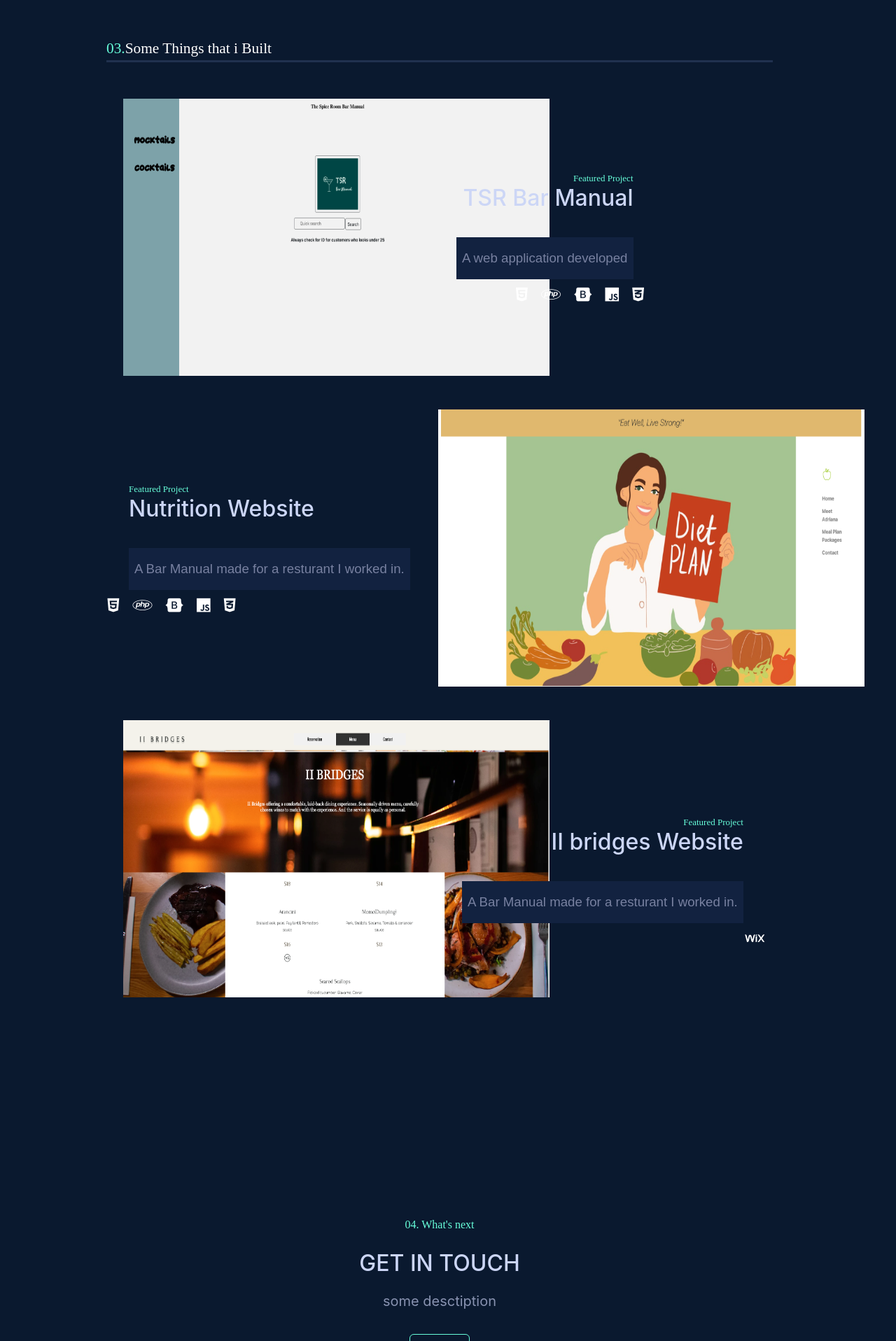
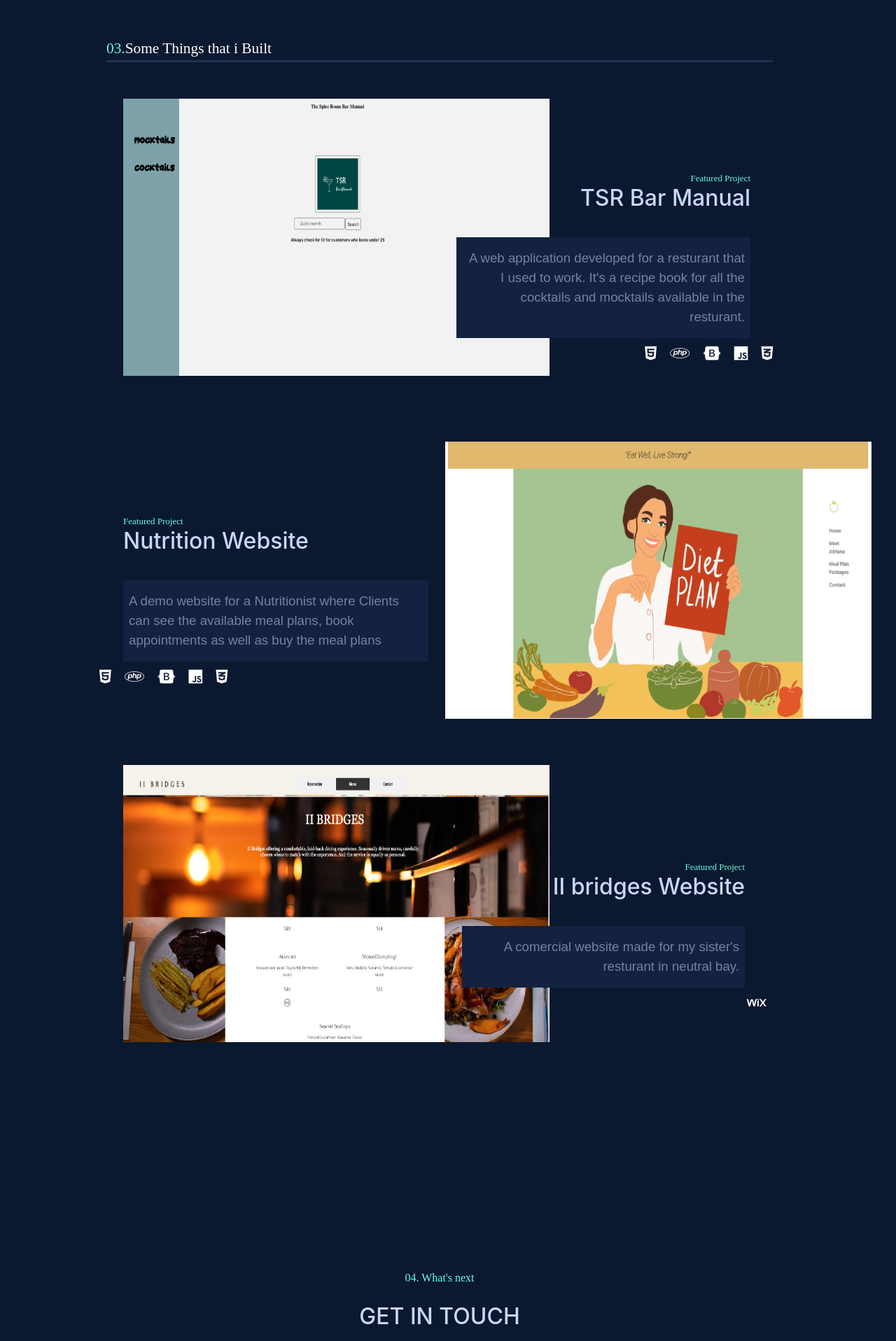
Before and after one commit to atsam10/portfilio, a PHP site: page / in a window 1280 px wide. Shown: the part 2501-4417 px from the top of the page at 70% size. Run offline with PHP 8.4, Linux system fonts and the light colour scheme; some libraries are stand-ins or nearby versions.

Commit message:
completed the layout

```diff
--- a/contents/projects.php
+++ b/contents/projects.php
@@ -36,7 +36,7 @@
                                     </div>
 
                                     <div class="prj_des  px-2 pt-3 pb-3" style="background-color: #122240">
-                                        A web application developed
+                                        A web application developed for a resturant that I used to work. It's a recipe book for all the cocktails and mocktails available in the resturant.
                                     </div>
                                     <div class="pt-2 prj_tech d-flex flex-row mb-3 justify-content-end" style="color: #ffffff;  transform: scale(1.2,1.2);">
 
@@ -59,7 +59,7 @@
 
                     <div class="d-flex flex-row mb-3">
                          <!-- description of the proj -->
-                        <div class="p-2 mt-4 ">
+                        <div class=" mt-4 ">
 
                             <div class=" py-5 text-center ">
 
@@ -71,8 +71,8 @@
                                         <h2> Nutrition Website </h2><br>
                                     </div>
 
-                                    <div class="prj_des  px-2 pt-3 pb-3" style="background-color: #122240">
-                                        A Bar Manual made for a resturant I worked in.
+                                    <div class="prj_des  px-2 pt-3 pb-3"  style="background-color: #122240; ">
+                                    A demo website for a Nutritionist where Clients can see the available meal plans, book appointments as well as buy the meal plans
                                     </div>
                                     <div class="pt-2 prj_tech d-flex flex-row mb-3 justify-content-start" style="color: #ffffff;  transform: scale(1.2,1.2);">
 
@@ -90,7 +90,7 @@
                         <!-- photo of the project -->
                         <div class="p-2 w-50">
                             <a href="">
-                                <div class="proj_img_Nu m-2"></div>
+                                <div class="proj_img_Nu "></div>
                             </a>
                         </div>
 
@@ -119,7 +119,7 @@
                                         </div>
 
                                         <div class="prj_des  px-2 pt-3 pb-3" style="background-color: #122240">
-                                            A Bar Manual made for a resturant I worked in.
+                                            A comercial website made for my sister's resturant in neutral bay.
                                         </div>
                                         <div class="pt-2 prj_tech d-flex flex-row mb-3 justify-content-end" style="color: #ffffff;  transform: scale(1.2,1.2);">
 
--- a/contents/thankyou.php
+++ b/contents/thankyou.php
@@ -16,7 +16,8 @@
 
             <div class="pt-1 pb-2 " id="tnx_des">
 
-                some desctiption
+             I’m  currently looking for any new opportunities, my inbox is always open. Whether you have a question or just want to say hi, I’ll try my best to get back to you!
+
 
             </div>
             <div class="pt-4 ">
--- a/css/style.css
+++ b/css/style.css
@@ -1,3 +1,6 @@
+.unavailable{
+  visibility: hidden;
+}
 /* for navbar */
 #navbar {
   transition-duration: 0.25s;
@@ -234,6 +237,7 @@
   height: 396px;
 }
 .proj_img_Nu {
+
   background-image: url("../images/nutrition.png");
   background-size: 609px 396px;
   background-color: #ffffff;
@@ -268,6 +272,7 @@
 }
 
 .pej_des {
+
   font-family: "Calibre", "Inter", "San Francisco", "SF Pro Text", -apple-system,
     system-ui, sans-serif;
   font-size: 18px;
@@ -289,9 +294,23 @@
 }
 
 #tnx_des {
-  color: rgb(136, 146, 176);
+  color: rgb(168, 178, 209);
   font-size: 20px;
   font-family: "Calibre", "Inter", "San Francisco", "SF Pro Text", -apple-system, system-ui, sans-serif
 }
 
 /* --------------------- */
+
+/* for responsivness */
+
+
+/* resposivness */
+@media (max-width: 960px) {
+ .Portfilio{
+  visibility: hidden;
+ }
+ .unavailable{
+  visibility: visible;
+}
+
+}
--- a/index.php
+++ b/index.php
@@ -15,7 +15,7 @@
 
 <body style="background : #0A192F ">
     <!-- style ="background : #0A192F" -->
-
+    <div class="Portfilio">
         <?php
         include('containers/navbar.php');
         include('containers/email.php');
@@ -70,8 +70,17 @@
 
         </div>
 
+    </div>
 
+    <div class="unavailable">
 
+        <div class="home row  " style="min-height: 50vh;">
+            <div class=" container align-self-center mx-auto d-flex  justify-content-center  ">
+                <div class="color-white typewitter p-4"> The site is curently not available in Mobile/Tablet. Please Open through a PC to access it. <br> Thank You </div>
+            </div>
+        </div>
+
+    </div>
 </body>
 
 </html>
```
Lines whose indentation alone changed are shown as unchanged.
